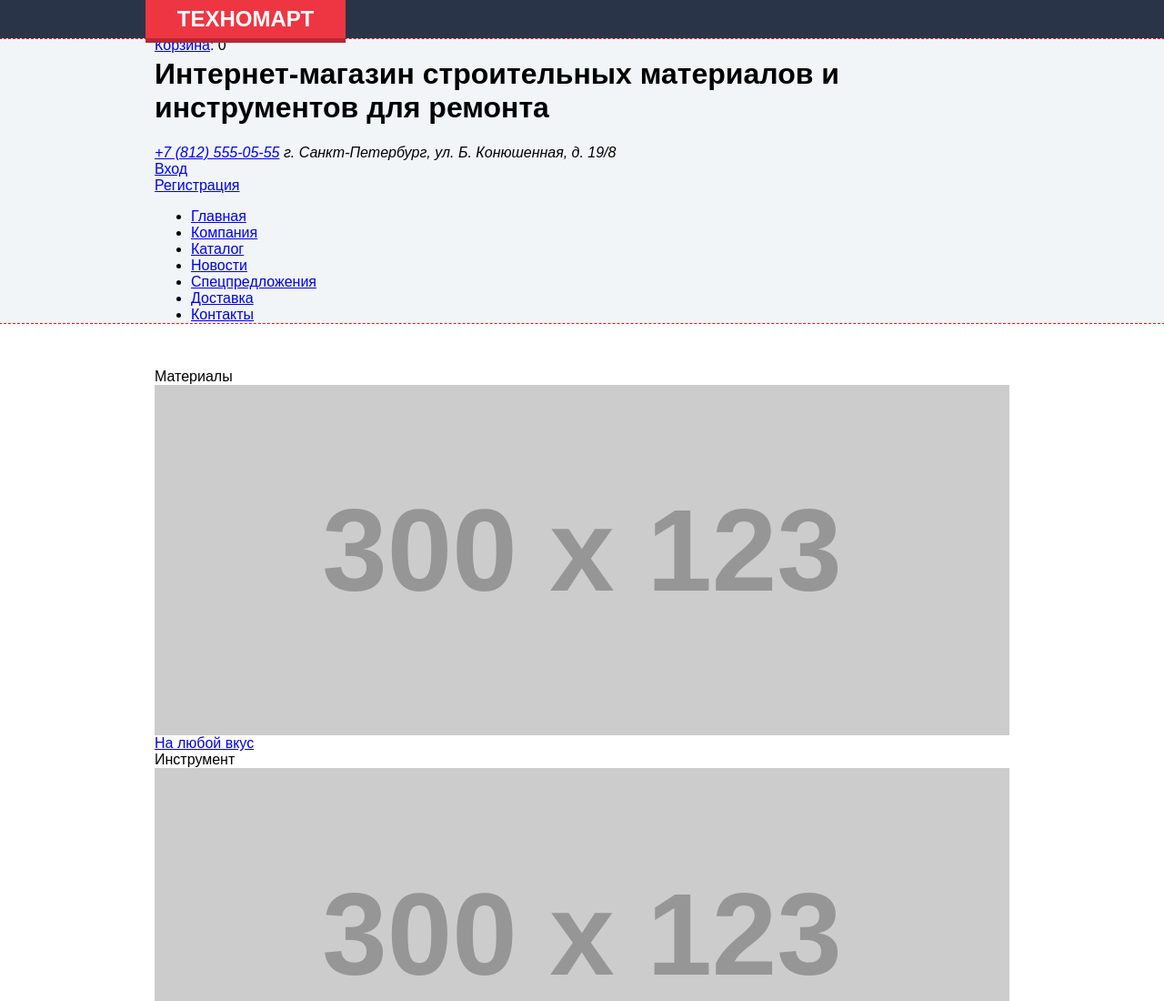
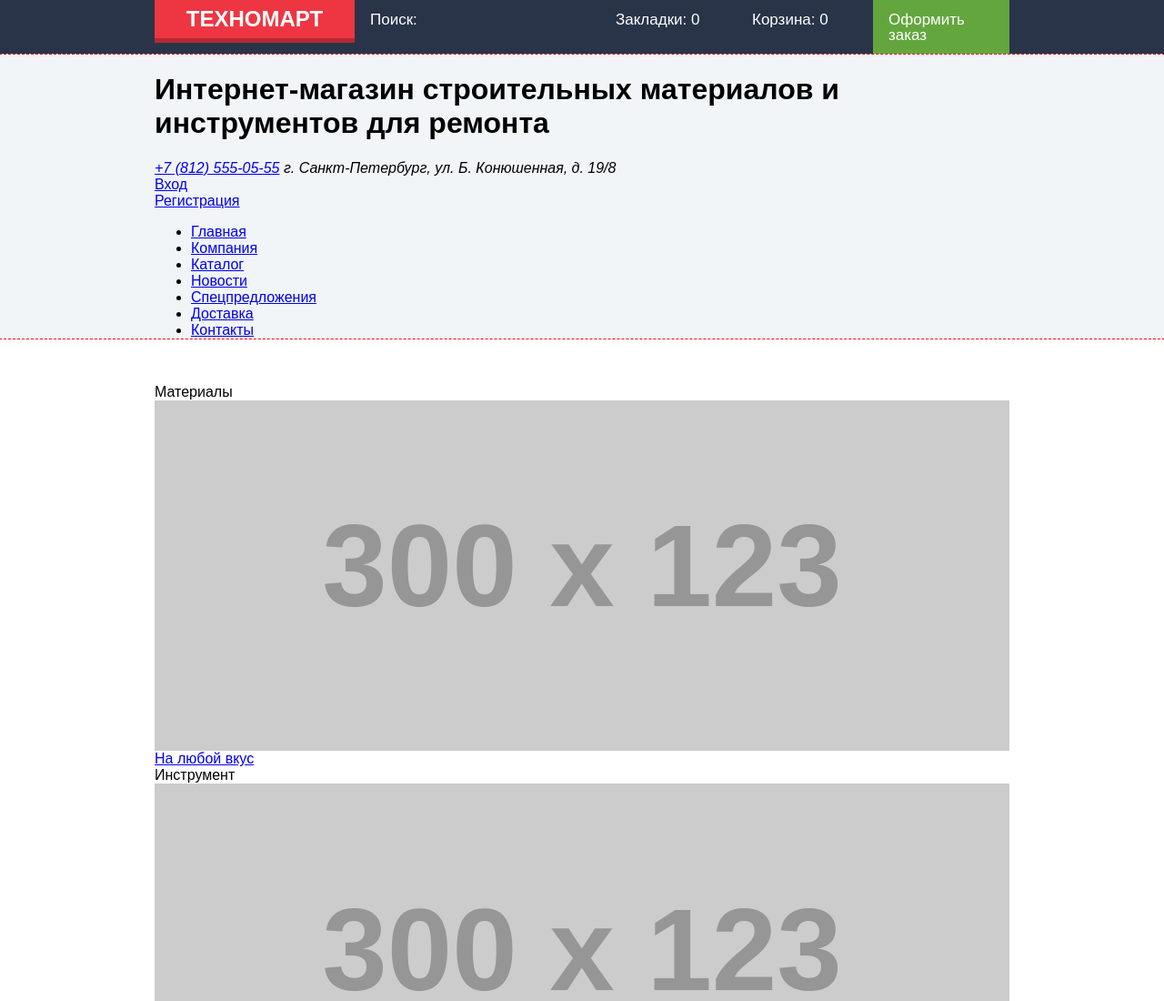
Before and after one commit to baranovRP/technomart, a plain HTML site: page index.html in a window 1280 px wide. Shown: the top 1100 px of the page at 91% size. Drawn offline with Linux system fonts and the light colour scheme; placeholder pictures from the web are drawn by us; a web font is replaced by a local one.

Commit message:
# technomart: layout header-status; replace search link with input-txt;

```diff
--- a/css/style.css
+++ b/css/style.css
@@ -261,8 +261,8 @@ select,
 textarea {
   margin: 0; /* 3 */
 
-  font: inherit; /* 2 */
-  color: inherit; /* 1 */
+  font: inherit; /* 1 */
+  color: inherit; /* 2 */
 }
 
 /**
@@ -581,17 +581,23 @@ body {
   outline: 1px red dashed;
 }
 
-.header-status {
-  height: 32px;
+.status-container {
+  min-height: 32px;
   margin: 0;
-  padding: 5px 0;
+  padding: 0 0;
 
   background-color: #293449;
   outline: 1px red dashed;
 }
 
-.header-status > .container {
+.status-container .container {
   position: relative;
+}
+
+.status-container .logo {
+  position: absolute;
+  top: 0;
+  left: 10px;
 }
 
 .logo {
@@ -616,8 +622,77 @@ body {
   text-decoration: none;
 }
 
-.header-status .logo {
-  position: absolute;
-  top: -5px;
-  left: 0;
+.logo:hover {
+  background-color: #ca2c37;
+  box-shadow: inset 0 -5px 0 rgba(0, 0, 0, 0.24);
 }
+
+.logo:active {
+  background-color: #ba2732;
+  box-shadow: inset 0 -5px 0 rgba(0, 0, 0, 0.24);
+}
+
+.header-status {
+  padding-left: 220px;
+}
+
+.status-search-form {
+  margin: 0;
+  padding: 0;
+}
+
+.status-search-form input[type='text'] {
+  width: 236px;
+  margin: 0 0;
+  padding: 10px 17px;
+  padding-top: 12px;
+
+  font-weight: 400;
+  font-size: 17px;
+  line-height: 17px;
+  font-family: Cuprum, Arial, sans-serif;
+  vertical-align: middle;
+  color: #ffffff;
+  font-style: normal;
+
+  background-color: #293449;
+  border: 0;
+}
+
+.header-status a {
+  display: inline-block;
+  width: 116px;
+  margin: 0 0;
+  padding: 12px 17px;
+  padding-top: 13px;
+
+  font-weight: 400;
+  font-size: 17px;
+  line-height: 17px;
+  font-family: Cuprum, Arial, sans-serif;
+  color: #ffffff;
+  text-decoration: none;
+  font-style: normal;;
+}
+
+.status-bookmarks:hover,
+.status-shopbasket:hover {
+  background-color: #212a3a;
+}
+
+.status-bookmarks:active,
+.status-shopbasket:active {
+  background-color: #161d29;
+}
+
+.status-checkout {
+  background-color: #63a63e;
+}
+
+.status-checkout:hover {
+  background-color: #5fbb2d;
+}
+
+.status-checkout:active {
+  background-color: #518534;
+}
--- a/index.html
+++ b/index.html
@@ -8,13 +8,20 @@
 <body>
 <header class='main-header'>
 
-  <div class='header-status'>
-    <div class="container">
+  <div class='status-container'>
+    <div class='container'>
       <span class='logo'><a href='.'>Техномарт</a></span>
 
-      <div class='status-search'><a href='#'>Поиск</a></div>
-      <div class='status-bookmarks'><a href='#'>Закладки</a>: 0</div>
-      <div class='status-shopbasket'><a href='#'>Корзина</a>: 0</div>
+      <div class='header-status clearfix'>
+        <form class='status-search-form' action='/echo' method='post'>
+          <label class='text control to-left'>
+            <input type='text' name='nickname' id='feedback-name' value='Поиск:'>
+          </label>
+        </form>
+        <a class='status-bookmarks to-left' href='#'>Закладки: <span class='counter'>0</span></a>
+        <a class='status-shopbasket to-left' href='#'>Корзина: <span class='counter'>0</span></a>
+        <a class='status-checkout to-right' href='#'>Оформить заказ</a>
+      </div>
     </div>
   </div>
 
```
